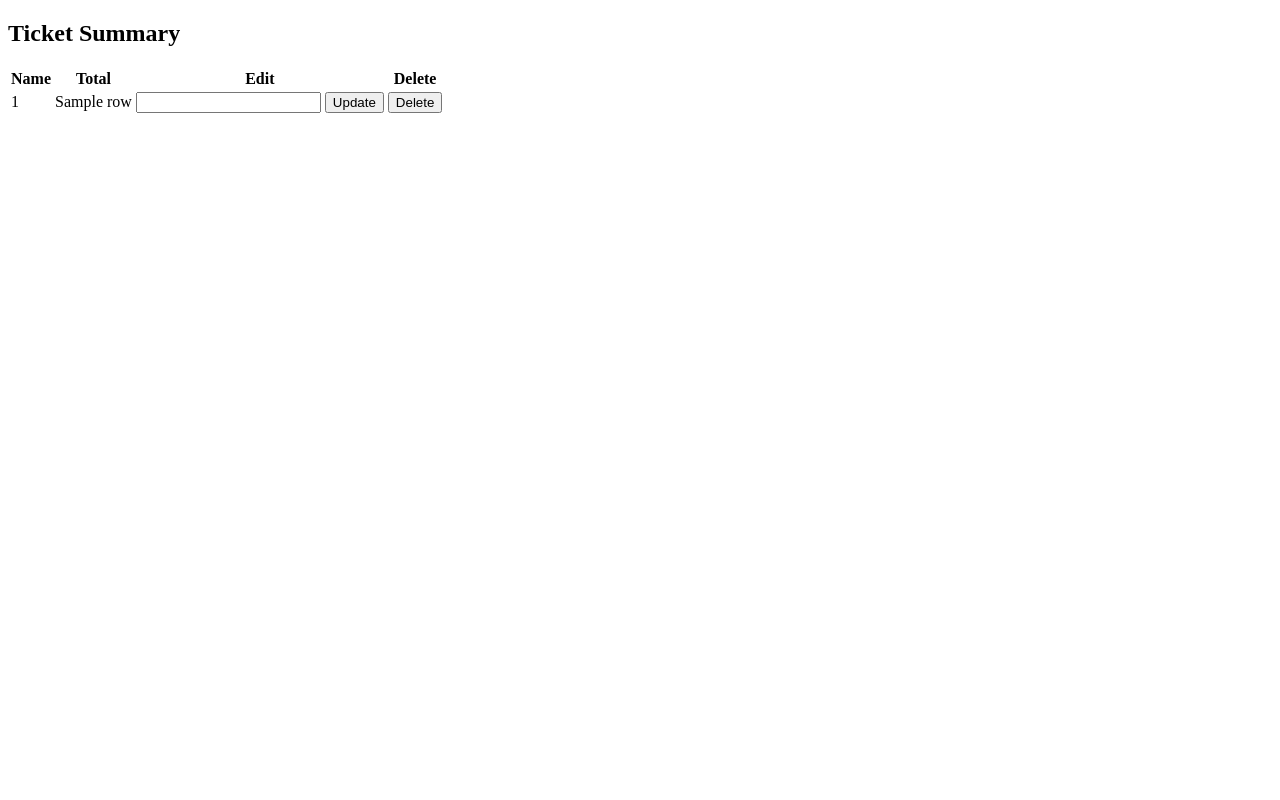
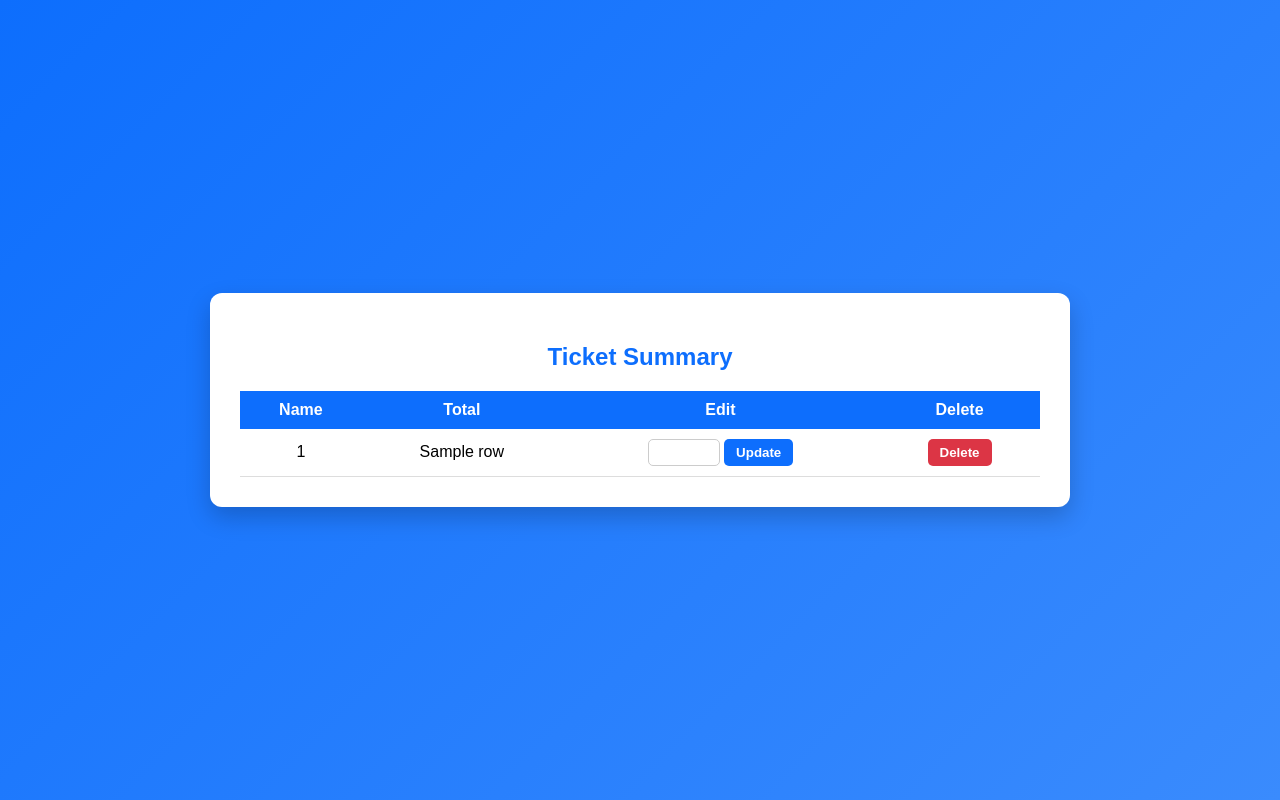
Before and after one commit to Pushti20/Ticket-system, a Flask app: template templates/admin_dashboard.html in a window 1280 px wide. Run offline with Flask 3, Linux system fonts and the light colour scheme; the template is opened without the code that fills it: most values are stand-ins (such as "Sample title", 1, 10 or a date in 2020); some libraries are stand-ins or nearby versions.

Commit message:
Update admin_dashboard.html

```diff
--- a/templates/admin_dashboard.html
+++ b/templates/admin_dashboard.html
@@ -2,7 +2,80 @@
 <html>
 <head>
     <title>Admin Dashboard</title>
+
+    <style>
+        body {
+            margin: 0;
+            font-family: Arial, sans-serif;
+            background: linear-gradient(135deg, #0d6efd, #3a8bfd);
+            display: flex;
+            justify-content: center;
+            align-items: center;
+            min-height: 100vh;
+        }
+
+        .card {
+            background: white;
+            padding: 30px;
+            border-radius: 12px;
+            box-shadow: 0 10px 25px rgba(0,0,0,0.2);
+            width: 800px;
+        }
+
+        h2 {
+            text-align: center;
+            color: #0d6efd;
+            margin-bottom: 20px;
+        }
+
+        table {
+            width: 100%;
+            border-collapse: collapse;
+        }
+
+        th {
+            background: #0d6efd;
+            color: white;
+            padding: 10px;
+        }
+
+        td {
+            padding: 10px;
+            text-align: center;
+            border-bottom: 1px solid #ddd;
+        }
+
+        input[type="number"] {
+            width: 60px;
+            padding: 5px;
+            border-radius: 5px;
+            border: 1px solid #ccc;
+        }
+
+        button {
+            padding: 6px 12px;
+            border: none;
+            border-radius: 5px;
+            cursor: pointer;
+            font-weight: bold;
+        }
+
+        .update-btn {
+            background: #0d6efd;
+            color: white;
+        }
+
+        .delete-btn {
+            background: #dc3545;
+            color: white;
+        }
+
+        button:hover {
+            opacity: 0.85;
+        }
+    </style>
 </head>
+
 <body>
 
 <div class="card">
@@ -21,21 +94,27 @@
             <td>{{ row[0] }}</td>
             <td>{{ row[1] }}</td>
 
+            <!-- EDIT -->
             <td>
-                <form action="/edit/{{ row[0] }}" method="POST">
-                    <input type="number" name="count" value="{{ row[1] }}">
-                    <button type="submit">Update</button>
+                <form action="/edit" method="POST">
+                    <input type="hidden" name="username" value="{{ row[0] }}">
+                    <input type="number" name="count" value="{{ row[1] }}" min="0">
+                    <button type="submit" class="update-btn">Update</button>
                 </form>
             </td>
 
+            <!-- DELETE -->
             <td>
-                <form action="/delete/{{ row[0] }}" method="POST">
-                    <button type="submit">Delete</button>
+                <form action="/delete" method="POST">
+                    <input type="hidden" name="username" value="{{ row[0] }}">
+                    <button type="submit" class="delete-btn">Delete</button>
                 </form>
             </td>
+
         </tr>
         {% endfor %}
     </table>
+
 </div>
 
 </body>
```
